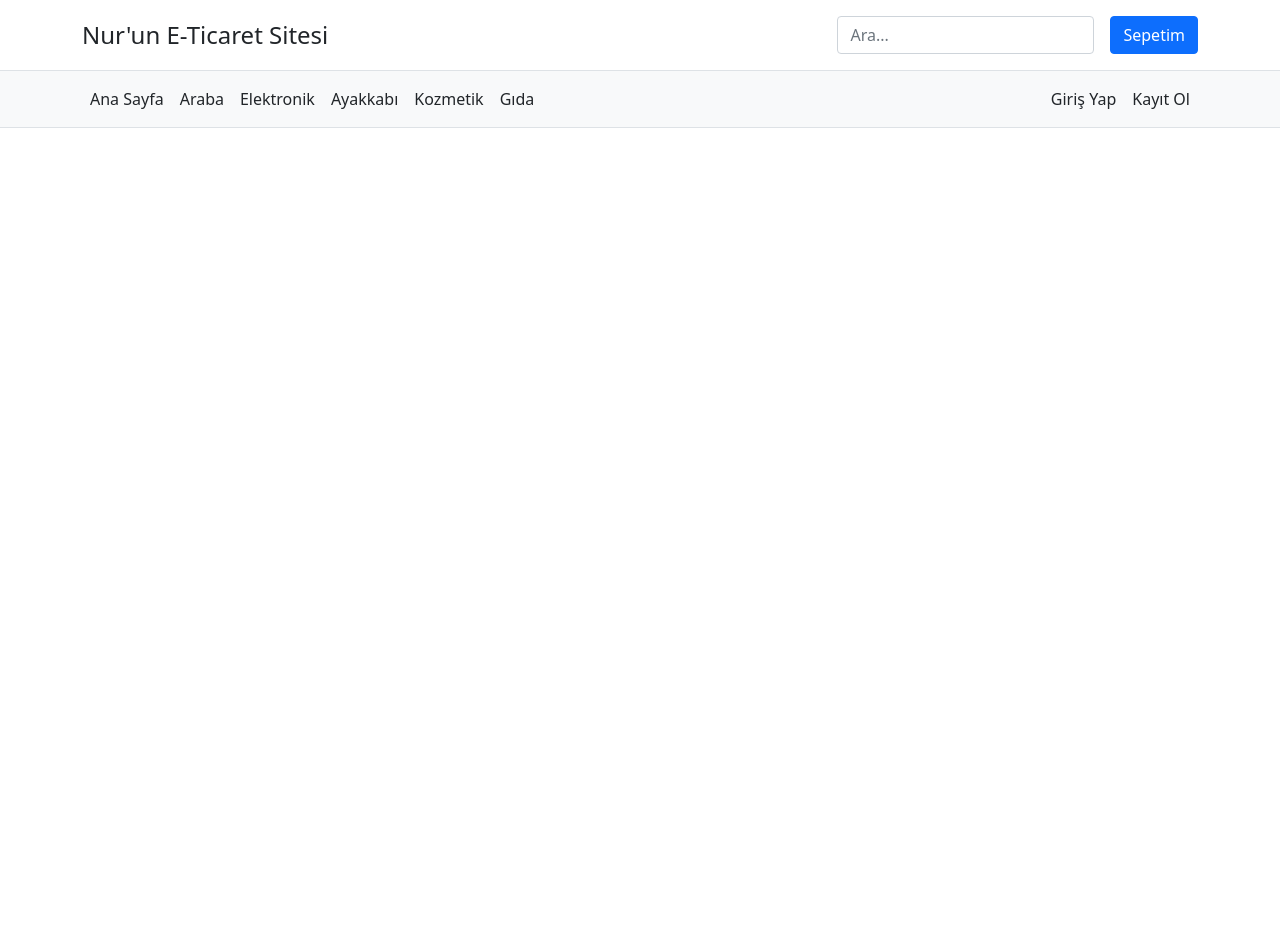
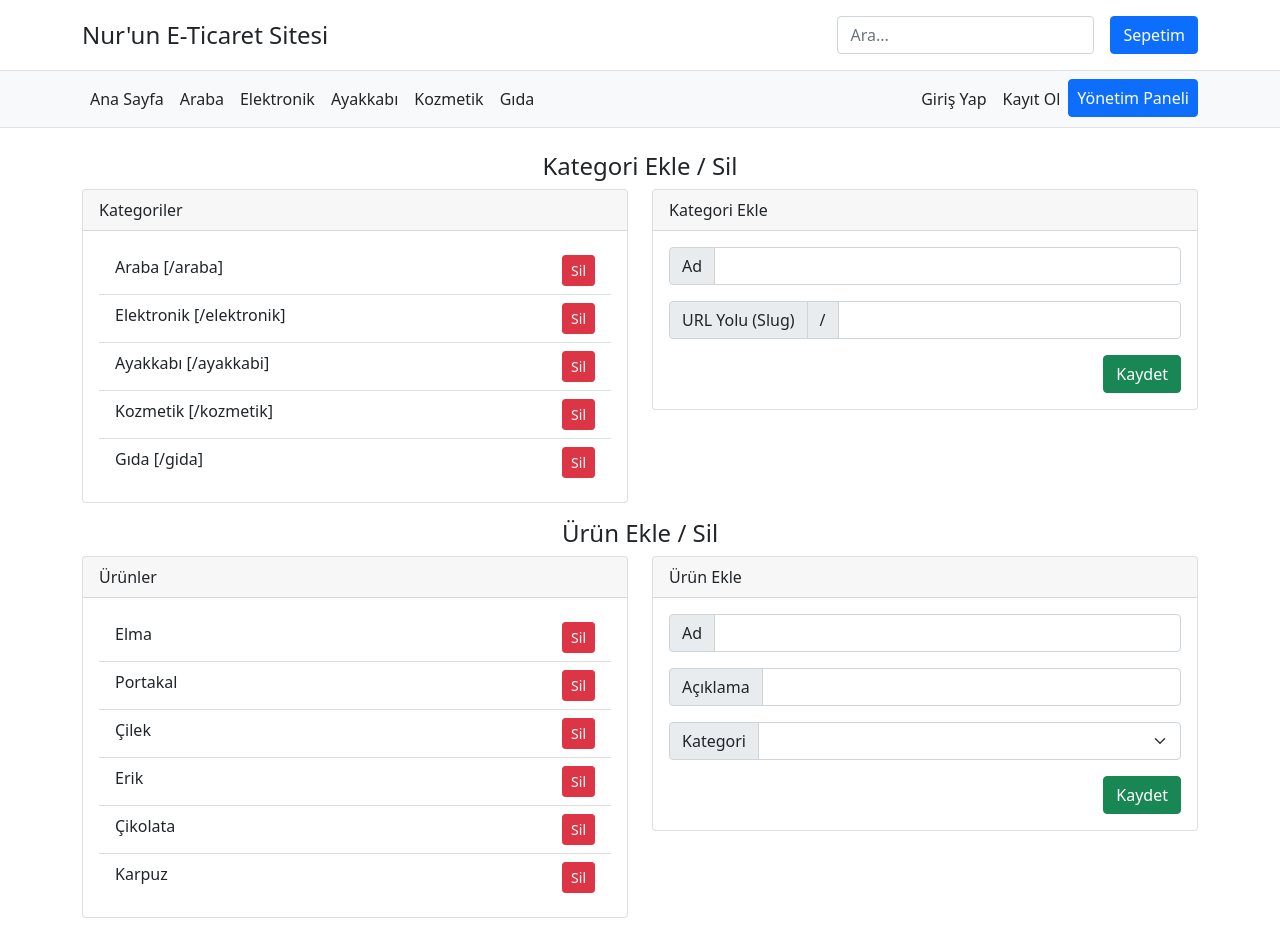
Before and after one commit to nursenkara/vue-cli-eticaret, a Vue app: page /yonetim-paneli in a window 1280 px wide. Before the commit the page ends 800 px from the top, so only its background shows below. Built offline with nearby package versions, Linux system fonts and the light colour scheme; data requests are answered from the project's data file.

Commit message:
YönetimPaneli & ÜrünEkleSil & KategoriEkleSil

```diff
--- a/db.json
+++ b/db.json
@@ -34,13 +34,40 @@
       "resim": "https://picsum.photos/300/200",
       "aciklama": "Lorem ipsum dolor sit, amet consectetur adipisicing elit. Fuga nemo est repellendus? Odit architecto dolorum incidunt minima asperiores optio id.",
       "kategoriId": 5
+    },
+    {
+      "ad": "Karpuz",
+      "resim": "https://picsum.photos/300/200",
+      "aciklama": "Lorem ipsum dolor sit, amet consectetur adipisicing elit. Fuga nemo est repellendus? Odit architecto dolorum incidunt minima asperiores optio id.",
+      "kategoriId": 5,
+      "id": 6
     }
   ],
   "kategoriler": [
-    { "id": 1, "ad": "Araba", "slug": "/araba" },
-    { "id": 2, "ad": "Elektronik", "slug": "/elektronik" },
-    { "id": 3, "ad": "Ayakkabı", "slug": "/ayakkabi" },
-    { "id": 4, "ad": "Kozmetik", "slug": "/kozmetik" },
-    { "id": 5, "ad": "Gıda", "slug": "/gida" }
+    {
+      "id": 1,
+      "ad": "Araba",
+      "slug": "/araba"
+    },
+    {
+      "id": 2,
+      "ad": "Elektronik",
+      "slug": "/elektronik"
+    },
+    {
+      "id": 3,
+      "ad": "Ayakkabı",
+      "slug": "/ayakkabi"
+    },
+    {
+      "id": 4,
+      "ad": "Kozmetik",
+      "slug": "/kozmetik"
+    },
+    {
+      "id": 5,
+      "ad": "Gıda",
+      "slug": "/gida"
+    }
   ]
 }
--- a/src/components/Baslik.vue
+++ b/src/components/Baslik.vue
@@ -47,6 +47,15 @@
         <li class="nav-item">
           <a href="kayit-ol" class="nav-link link-dark px-2">Kayıt Ol</a>
         </li>
+        <li class="nav-item">
+          <a
+            href="javascript:void(0);"
+            @click="$router.push('/yonetim-paneli')"
+            class="btn btn-primary px-2"
+          >
+            Yönetim Paneli
+          </a>
+        </li>
       </ul>
     </div>
   </nav>
--- /dev/null
+++ b/src/components/KategoriEkleSil.vue
@@ -0,0 +1,103 @@
+<template>
+  <div class="row">
+    <div class="col-md-6">
+      <div class="card mb-3">
+        <div class="card-header">Kategoriler</div>
+        <div class="card-body">
+          <ul class="list-group list-group-flush">
+            <li
+              class="list-group-item"
+              v-for="kategori in kategoriler"
+              :key="kategori.id"
+            >
+              {{ kategori.ad }}
+              [{{ kategori.slug }}]
+              <button
+                type="button"
+                class="btn btn-danger btn-sm float-end"
+                @click="sil(kategori.id)"
+              >
+                Sil
+              </button>
+            </li>
+          </ul>
+        </div>
+      </div>
+    </div>
+    <div class="col-md-6">
+      <div class="card mb-3">
+        <div class="card-header">Kategori Ekle</div>
+        <div class="card-body">
+          <div class="input-group mb-3">
+            <span class="input-group-text"> Ad </span>
+            <input type="text" v-model="kategori.ad" class="form-control" />
+          </div>
+          <div class="input-group mb-3">
+            <span class="input-group-text"> URL Yolu (Slug) </span>
+            <span class="input-group-text"> / </span>
+            <input type="text" v-model="kategori.slug" class="form-control" />
+          </div>
+          <button type="button" class="btn btn-success float-end" @click="kaydet()">
+            Kaydet
+          </button>
+        </div>
+      </div>
+    </div>
+  </div>
+</template>
+
+<script>
+import axios from "axios";
+export default {
+  data() {
+    return {
+      kategori: {
+        ad: "",
+        slug: "",
+      },
+      kategoriler: [],
+    };
+  },
+  methods: {
+    kategorileriGetir() {
+      axios
+        .get("http://localhost:3000/kategoriler")
+        .then((response) => {
+          this.kategoriler = response.data;
+        })
+        .catch(function (error) {
+          console.log(error);
+        });
+    },
+    kaydet() {
+      axios
+        .post("http://localhost:3000/kategoriler", {
+          ad: this.kategori.ad,
+          slug: ("/" + this.kategori.slug).replace("//", "/"),
+        })
+        .then(() => {
+          // console.log(response);
+          this.kategorileriGetir();
+        })
+        .catch(function (error) {
+          console.log(error);
+        });
+    },
+    sil(id) {
+      if (confirm("Silmek istediğinizden emin misiniz?"))
+        axios
+          .delete("http://localhost:3000/kategoriler/" + id)
+          .then(() => {
+            // console.log(response);
+            this.kategorileriGetir();
+          })
+          .catch(function (error) {
+            console.log(error);
+          });
+    },
+  },
+  created() {
+    this.kategorileriGetir();
+  },
+};
+</script>
--- /dev/null
+++ b/src/components/UrunEkleSil.vue
@@ -0,0 +1,125 @@
+<template>
+  <div class="row">
+    <div class="col-md-6">
+      <div class="card mb-3">
+        <div class="card-header">Ürünler</div>
+        <div class="card-body">
+          <ul class="list-group list-group-flush">
+            <li class="list-group-item" v-for="urun in urunler" :key="urun.id">
+              {{ urun.ad }}
+              <button
+                type="button"
+                class="btn btn-danger btn-sm float-end"
+                @click="sil(urun.id)"
+              >
+                Sil
+              </button>
+            </li>
+          </ul>
+        </div>
+      </div>
+    </div>
+    <div class="col-md-6">
+      <div class="card mb-3">
+        <div class="card-header">Ürün Ekle</div>
+        <div class="card-body">
+          <div class="input-group mb-3">
+            <span class="input-group-text"> Ad </span>
+            <input type="text" v-model="urun.ad" class="form-control" />
+          </div>
+          <div class="input-group mb-3">
+            <span class="input-group-text"> Açıklama </span>
+            <input type="text" v-model="urun.aciklama" class="form-control" />
+          </div>
+          <div class="input-group mb-3">
+            <span class="input-group-text"> Kategori </span>
+            <select v-model="urun.kategoriId" class="form-select">
+              <option
+                v-for="kategori in kategoriler"
+                :key="kategori.id"
+                :value="kategori.id"
+              >
+                {{ kategori.ad }}
+              </option>
+            </select>
+          </div>
+          <button type="button" class="btn btn-success float-end" @click="kaydet()">
+            Kaydet
+          </button>
+        </div>
+      </div>
+    </div>
+  </div>
+</template>
+
+<script>
+import axios from "axios";
+export default {
+  data() {
+    return {
+      urun: {
+        ad: "",
+        resim: "https://picsum.photos/300/200",
+        aciklama: "",
+        kategoriId: null,
+      },
+      urunler: [],
+      kategoriler: [],
+    };
+  },
+  methods: {
+    urunleriGetir() {
+      axios
+        .get("http://localhost:3000/urunler")
+        .then((response) => {
+          this.urunler = response.data;
+        })
+        .catch(function (error) {
+          console.log(error);
+        });
+    },
+    kategorileriGetir() {
+      axios
+        .get("http://localhost:3000/kategoriler")
+        .then((response) => {
+          this.kategoriler = response.data;
+        })
+        .catch(function (error) {
+          console.log(error);
+        });
+    },
+    kaydet() {
+      axios
+        .post("http://localhost:3000/urunler", {
+          ad: this.urun.ad,
+          resim: this.urun.resim,
+          aciklama: this.urun.aciklama,
+          kategoriId: this.urun.kategoriId,
+        })
+        .then(() => {
+          // console.log(response);
+          this.urunleriGetir();
+        })
+        .catch(function (error) {
+          console.log(error);
+        });
+    },
+    sil(id) {
+      if (confirm("Silmek istediğinizden emin misiniz?"))
+        axios
+          .delete("http://localhost:3000/urunler/" + id)
+          .then(() => {
+            // console.log(response);
+            this.urunleriGetir();
+          })
+          .catch(function (error) {
+            console.log(error);
+          });
+    },
+  },
+  created() {
+    this.urunleriGetir();
+    this.kategorileriGetir();
+  },
+};
+</script>
--- /dev/null
+++ b/src/components/YonetimPaneli.vue
@@ -0,0 +1,20 @@
+<template>
+  <div>
+    <h4 class="text-center">Kategori Ekle / Sil</h4>
+    <KategoriEkleSil />
+    <h4 class="text-center">Ürün Ekle / Sil</h4>
+    <UrunEkleSil />
+  </div>
+</template>
+
+<script>
+import KategoriEkleSil from "./KategoriEkleSil";
+import UrunEkleSil from "./UrunEkleSil";
+
+export default {
+  components: {
+    KategoriEkleSil,
+    UrunEkleSil,
+  },
+};
+</script>
--- a/src/router.js
+++ b/src/router.js
@@ -3,12 +3,14 @@ import Urunler from './components/Urunler'
 import Kategori from './components/Kategori'
 import UrunDetay from './components/UrunDetay'
 import SepetDetay from './components/SepetDetay'
+import YonetimPaneli from './components/YonetimPaneli'
 
 const routes = [
   { path: '/', component: Urunler },
   { path: '/kategori/:slug', component: Kategori },
   { path: '/urun/:urunId', component: UrunDetay },
   { path: '/sepet', component: SepetDetay },
+  { path: '/yonetim-paneli', component: YonetimPaneli },
 ]
 
 const router = createRouter({
```
